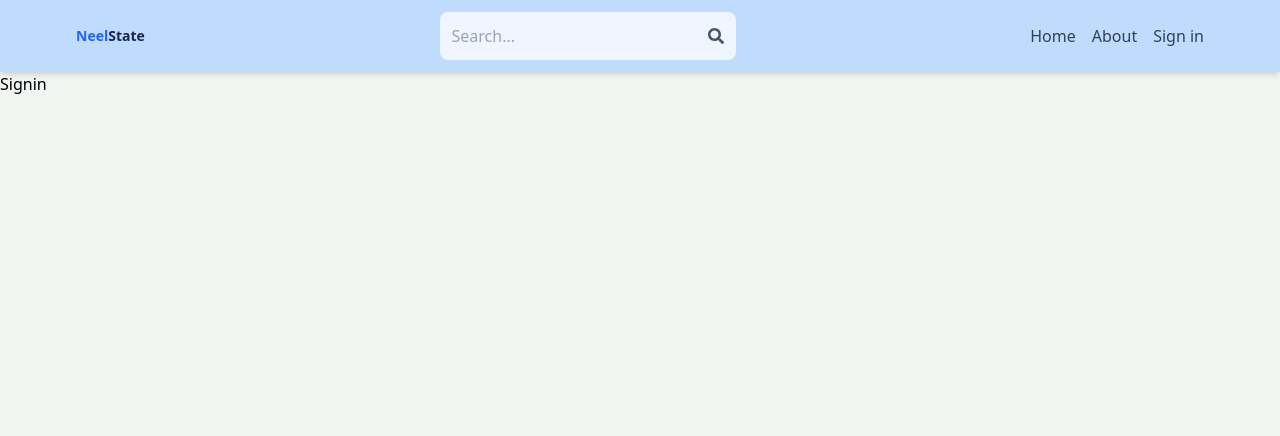
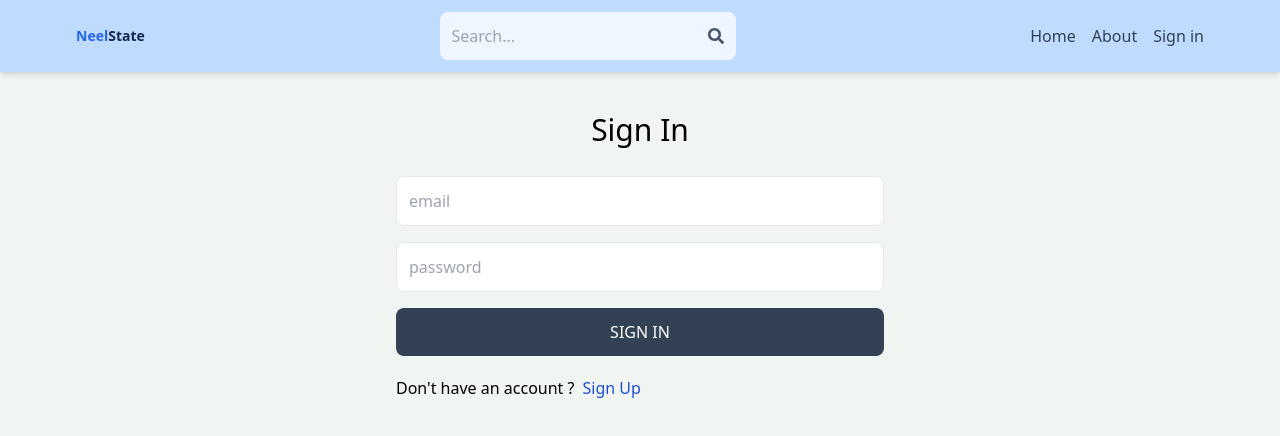
Before and after one commit to antrisk40/neelstate, a React (Vite) app in the folder client/: page /sign-in in a window 1280 px wide. Shown: the top 436 px of the page. Built offline with nearby package versions, Linux system fonts and the light colour scheme.

Commit message:
completed signin page

```diff
--- a/client/pages/SignIn.jsx
+++ b/client/pages/SignIn.jsx
@@ -1,9 +1,77 @@
-import React from 'react'
+import React, { useState } from "react";
+import { Link, useNavigate } from "react-router-dom";
 
 function SignIn() {
+  const [formData, setFormData] = useState({});
+  const [error, setError] = useState(null);
+  const [loading, setLoading] = useState(false);
+  const navigate = useNavigate();
+  const handleChange = (e) => {
+    setFormData({
+      ...formData,
+      [e.target.id]: e.target.value,
+    });
+  };
+  const handleSubmit = async (e) => {
+    e.preventDefault(); //use to prevent refresh of page
+    try {
+      setLoading(true);
+      const res = await fetch("/api/auth/signin", {
+        method: "POST",
+        headers: {
+          "Content-Type": "application/json",
+        },
+        body: JSON.stringify(formData),
+      });
+      const data = await res.json();
+      console.log(data);
+      if (data.success === false) {
+        setLoading(false);
+        setError(null);
+        return;
+      }
+      setLoading(false);
+      navigate("/");
+    } catch (error) {
+      setLoading(false);
+      setError(error.message);
+    }
+  };
+
   return (
-    <div>Signin</div>
-  )
+    <div className="p-3 max-w-lg mx-auto">
+      <h1 className="text-3xl text-center my-7">Sign In</h1>
+      <form onSubmit={handleSubmit} className="flex flex-col gap-4">
+        <input
+          type="email"
+          placeholder="email"
+          className="border p-3 rounded-lg"
+          id="email"
+          onChange={handleChange}
+        />
+        <input
+          type="password"
+          placeholder="password"
+          className="border p-3 rounded-lg"
+          id="password"
+          onChange={handleChange}
+        />
+        <button
+          disabled={loading}
+          className="bg-slate-700 text-white p-3 rounded-lg uppercase hover:opacity-95 disabled:opacity-80"
+        >
+          {loading ? "Loading..." : "Sign In"}
+        </button>
+      </form>
+      <div className=" flex gap-2 mt-5">
+        <p>Don't have an account ?</p>
+        <Link to={"/sign-up"}>
+          <span className="text-blue-700">Sign Up</span>
+        </Link>
+      </div>
+      {error && <p className="text-red-500 mt-5">{error}</p>}
+    </div>
+  );
 }
 
-export default SignIn
+export default SignIn;
--- a/client/src/components/Header.jsx
+++ b/client/src/components/Header.jsx
@@ -1,5 +1,5 @@
-import { FaSearch } from 'react-icons/fa'
-import { Link } from 'react-router-dom'
+import { FaSearch } from "react-icons/fa";
+import { Link } from "react-router-dom";
 
 function Header() {
   return (
@@ -20,17 +20,17 @@
           <FaSearch className="text-slate-600" />
         </form>
         <ul className="flex gap-4">
-          <Link to='/'>
+          <Link to="/">
             <li className="hidden sm:inline text-slate-700 hover:underline">
               Home
             </li>
           </Link>
-          <Link to='/about'>
+          <Link to="/about">
             <li className="hidden sm:inline text-slate-700 hover:underline">
               About
             </li>
           </Link>
-          <Link to='/login'>
+          <Link to="/sign-in">
             <li className="hidden sm:inline text-slate-700 hover:underline">
               Sign in
             </li>
@@ -41,4 +41,4 @@
   );
 }
 
-export default Header
+export default Header;
```
